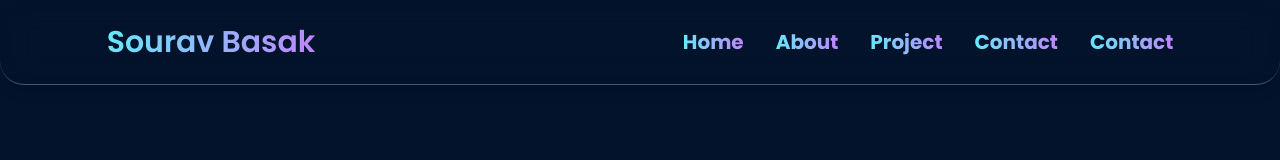
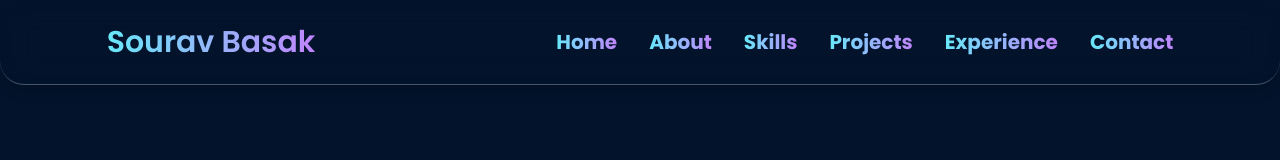
Before and after one commit to souravbsk/sourav-portfolio, a React (Vite) app: page / in a window 1280 px wide. Shown: the top 160 px of the page. Built offline with nearby package versions, Linux system fonts and the light colour scheme; no server answers.

Commit message:
achonr tag scroll added

```diff
--- a/src/components/About/About.jsx
+++ b/src/components/About/About.jsx
@@ -6,7 +6,7 @@ import SectionTitle from "../Shared/SectionTitle";
 
 const About = () => {
   return (
-    <div className="container pt-16  md:pt-32">
+    <div id="about" className="container pt-16  md:pt-32">
      <SectionTitle title="About Me"></SectionTitle>
       <div  className="flex gap-8 flex-col md:flex-row justify-between items-center">
         <div  data-aos="fade-right">
--- a/src/components/Contact/Contact.jsx
+++ b/src/components/Contact/Contact.jsx
@@ -21,7 +21,7 @@ const Contact = () => {
   };
 
   return (
-    <section className="pt-16 md:pt-32 container">
+    <section id='contact' className="pt-16 md:pt-32 container">
       <div data-aos="fade-left" className="flex flex-col md:flex-row gap-8 items-center justify-between">
         <div className="flex-1">
           <div className="flex flex-col md:flex-row mb-8 md:items-center gap-4">
--- a/src/components/Experience/Experience.jsx
+++ b/src/components/Experience/Experience.jsx
@@ -9,7 +9,7 @@ import SectionTitle from "../Shared/SectionTitle";
 import { FaReact, FaWordpress } from "react-icons/fa";
 const Experience = () => {
   return (
-    <div className="container pt-16 md:pt-32">
+    <div id="experience" className="container pt-16 md:pt-32">
       <div className="mb-6 md:mb-12">
 
       <SectionTitle title="Experience"></SectionTitle>
--- a/src/components/Header/Header.jsx
+++ b/src/components/Header/Header.jsx
@@ -29,34 +29,40 @@ const Header = () => {
             } `}
           >
             <li>
-              <Link to="/" className="font-bold text-xl bg-gradient-to-r from-cyan-300
+              <a href="#home" className="font-bold text-xl bg-gradient-to-r from-cyan-300
             text-transparent  bg-clip-text  to-purple-400">
                 Home
-              </Link>
+              </a>
             </li>
             <li>
-              <Link to="/" className="font-bold text-xl bg-gradient-to-r from-cyan-300
+              <a href="#about" className="font-bold text-xl bg-gradient-to-r from-cyan-300
             text-transparent  bg-clip-text  to-purple-400">
                 About
-              </Link>
+              </a>
             </li>
             <li>
-              <Link to="/projects" className="font-bold text-xl bg-gradient-to-r from-cyan-300
+              <a href="/#skills" className="font-bold text-xl bg-gradient-to-r from-cyan-300
             text-transparent  bg-clip-text  to-purple-400">
-                Project
-              </Link>
+                Skills
+              </a>
             </li>
             <li>
-              <Link to="/" className="font-bold text-xl bg-gradient-to-r from-cyan-300
+              <a href="#projects" className="font-bold text-xl bg-gradient-to-r from-cyan-300
+            text-transparent  bg-clip-text  to-purple-400">
+                Projects
+              </a>
+            </li>
+            <li>
+              <a href="#experience" className="font-bold text-xl bg-gradient-to-r from-cyan-300
+            text-transparent  bg-clip-text  to-purple-400">
+                Experience
+              </a>
+            </li>
+            <li>
+              <a href="#contact" className="font-bold text-xl bg-gradient-to-r from-cyan-300
             text-transparent  bg-clip-text  to-purple-400">
                 Contact
-              </Link>
-            </li>
-            <li>
-              <Link to="/" className="font-bold text-xl bg-gradient-to-r from-cyan-300
-            text-transparent  bg-clip-text  to-purple-400">
-                Contact
-              </Link>
+              </a>
             </li>
 
           </ul>
--- a/src/components/HeroSection/HeroSection.jsx
+++ b/src/components/HeroSection/HeroSection.jsx
@@ -9,7 +9,7 @@ import resumePdf from "../../assets/Resume-pdf/React Js Developer Resume of sour
 
 const HeroSection = () => {
   return (
-    <section className="container">
+    <section className="container" id="home">
       <div>
         <div className="pt-5 md:pt-20">
           <div className="flex gap-14 flex-col md:flex-row justify-between md:items-center w-full">
--- a/src/components/Projects/Projects.jsx
+++ b/src/components/Projects/Projects.jsx
@@ -8,7 +8,7 @@ const Projects = () => {
   const projects = ProjectDataLoader();
   console.log(projects);
   return (
-    <div className="container pt-16 md:pt-32">
+    <div id="projects" className="container pt-16 md:pt-32">
      <SectionTitle title="My Projects"></SectionTitle>
       <div className="grid md:grid-cols-2 gap-7 mt-12">
         {projects?.slice(0, 4)?.map((project) => (
--- a/src/components/Skilles/Skilles.jsx
+++ b/src/components/Skilles/Skilles.jsx
@@ -8,7 +8,7 @@ const [skills,setSkills] = skillDataLoader();
 console.log(skills);
 
   return (
-    <div  className="container pt-16 md:pt-32">
+    <div id="skills" className="container pt-16 md:pt-32">
       <SectionTitle title="My Skills"></SectionTitle>
       <div data-aos="flip-up" className="grid grid-cols-1 md:grid-cols-5 gap-6 md:gap-12 mt-7 md:mt-14">
         {
--- a/src/components/WorkOverView/WorkOverView.jsx
+++ b/src/components/WorkOverView/WorkOverView.jsx
@@ -6,7 +6,7 @@ AOS.init();
 
 const WorkOverView = () => {
   return (
-    <div   className=" mt-16 md:mt-32">
+    <div  className=" mt-16 md:mt-32">
       <div
        data-aos="fade-up"
         className="container backdrop-brightness-150 bg-transparent py-12 px-5 rounded-2xl"
--- a/src/index.css
+++ b/src/index.css
@@ -2,6 +2,7 @@
 
 body {
     font-family: 'Poppins', sans-serif;
+    scroll-behavior: smooth
 }
 
 @tailwind base;
```
